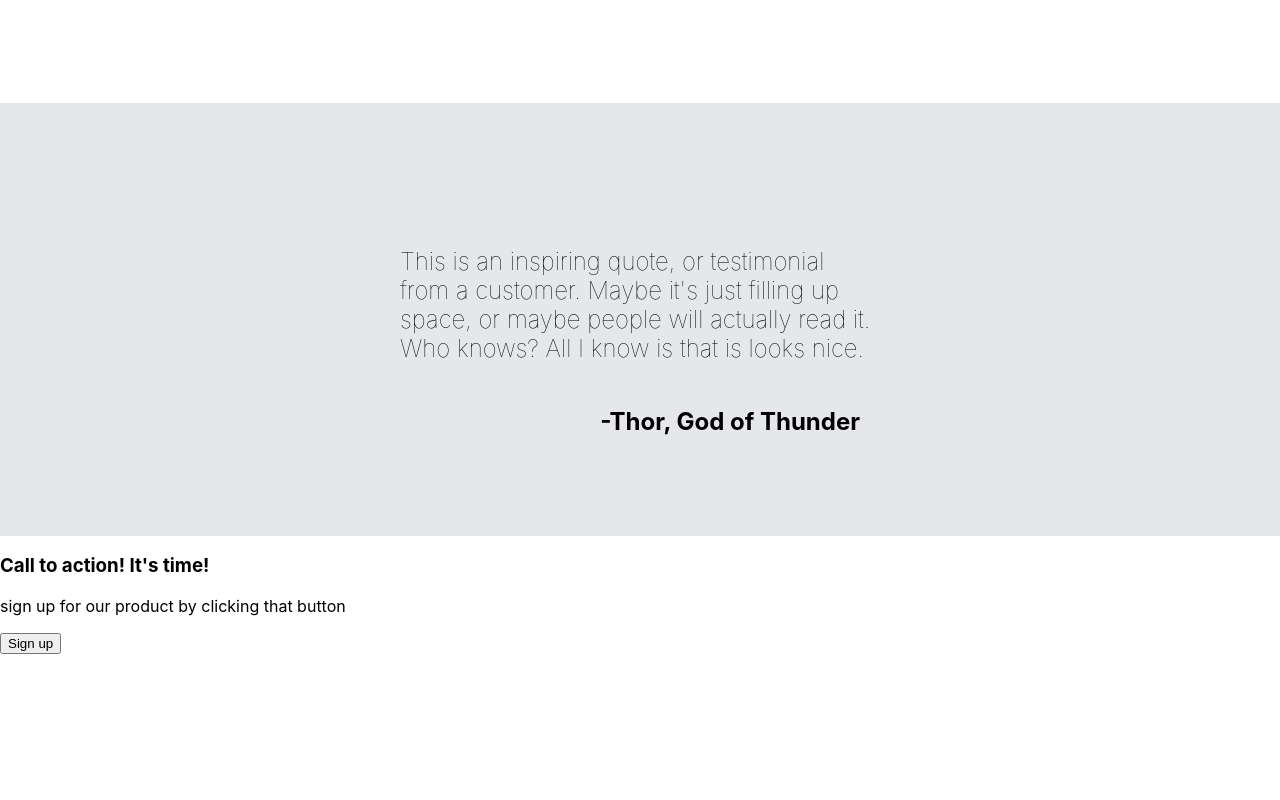
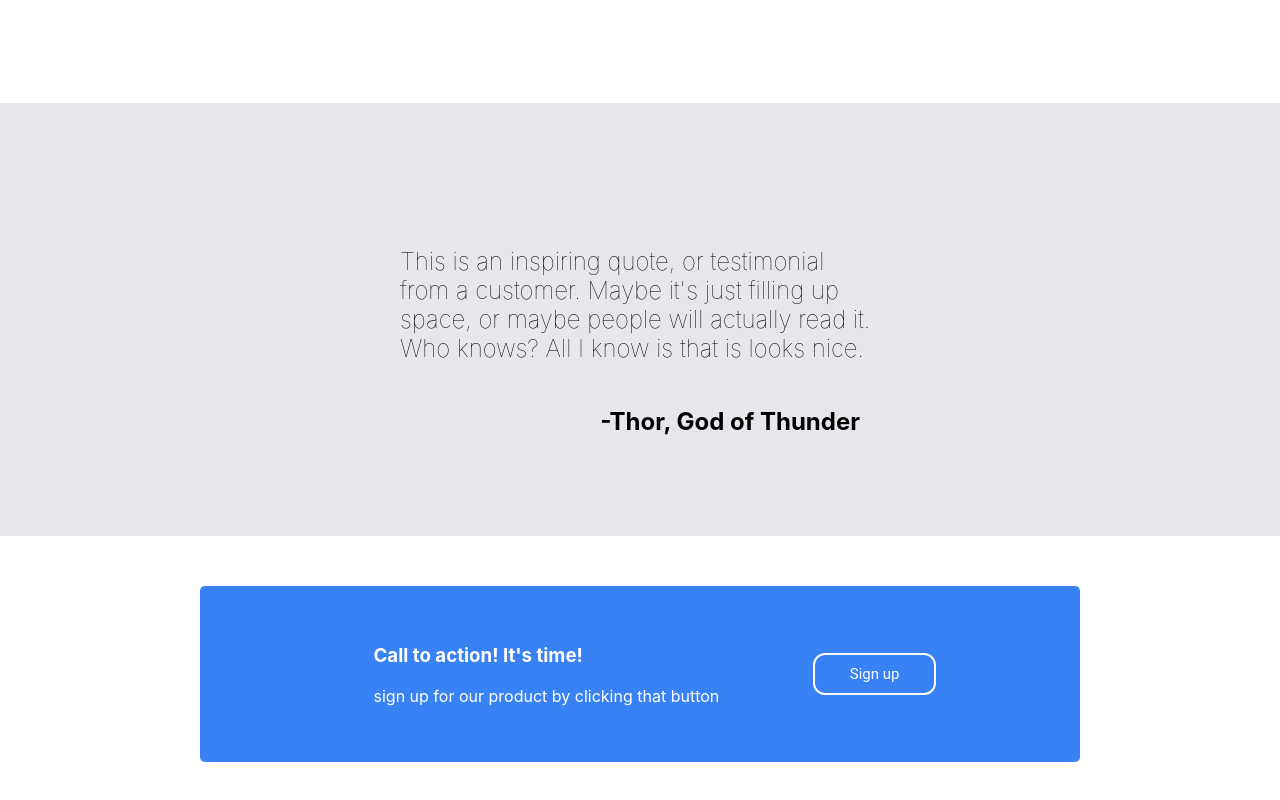
Before and after one commit to Ammon-Faust/TOP-LandingPage, a plain HTML site: page index.html in a window 1280 px wide. Shown: the part 1024-1824 px from the top of the page. Before the commit the page ends 1678 px from the top, so only its background shows below. Drawn offline with Linux system fonts and the light colour scheme.

Commit message:
style: sign-up,background,button,text

```diff
--- a/styles.css
+++ b/styles.css
@@ -62,6 +62,31 @@ body {
     padding-bottom: 80px;
 }
 
+.sign-up {
+    background-color: #3882F6;
+    margin: 50px 200px;
+    padding: 10px 80px;
+    display: flex;
+    align-items: center;
+    justify-content: space-evenly;
+    border-radius: 5px;
+}
+
+.sign-left {
+    color: white;
+    padding: 30px;
+}
+
+.sign-right button{
+    border: 2px solid #f9faf8;
+    color: #fff;
+    font-family: 'Roboto', arial;
+    border-radius: 12px;
+    background-color: #3882F6;
+    padding: 10px 35px;
+    font-size: 15px;
+}
+
 .one, .two, .three, .four {
     display: flex;
     flex-direction: column;
```
